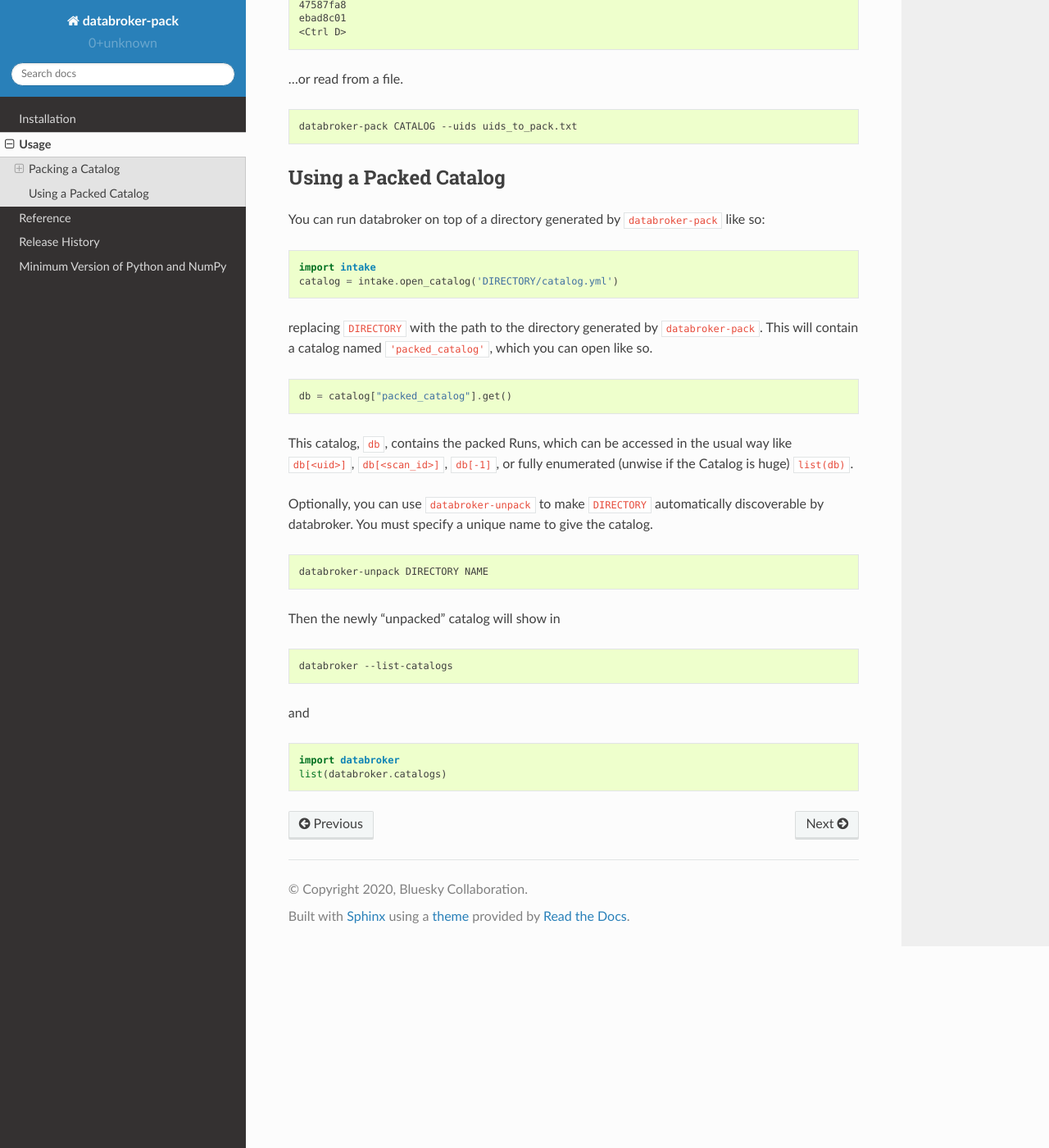
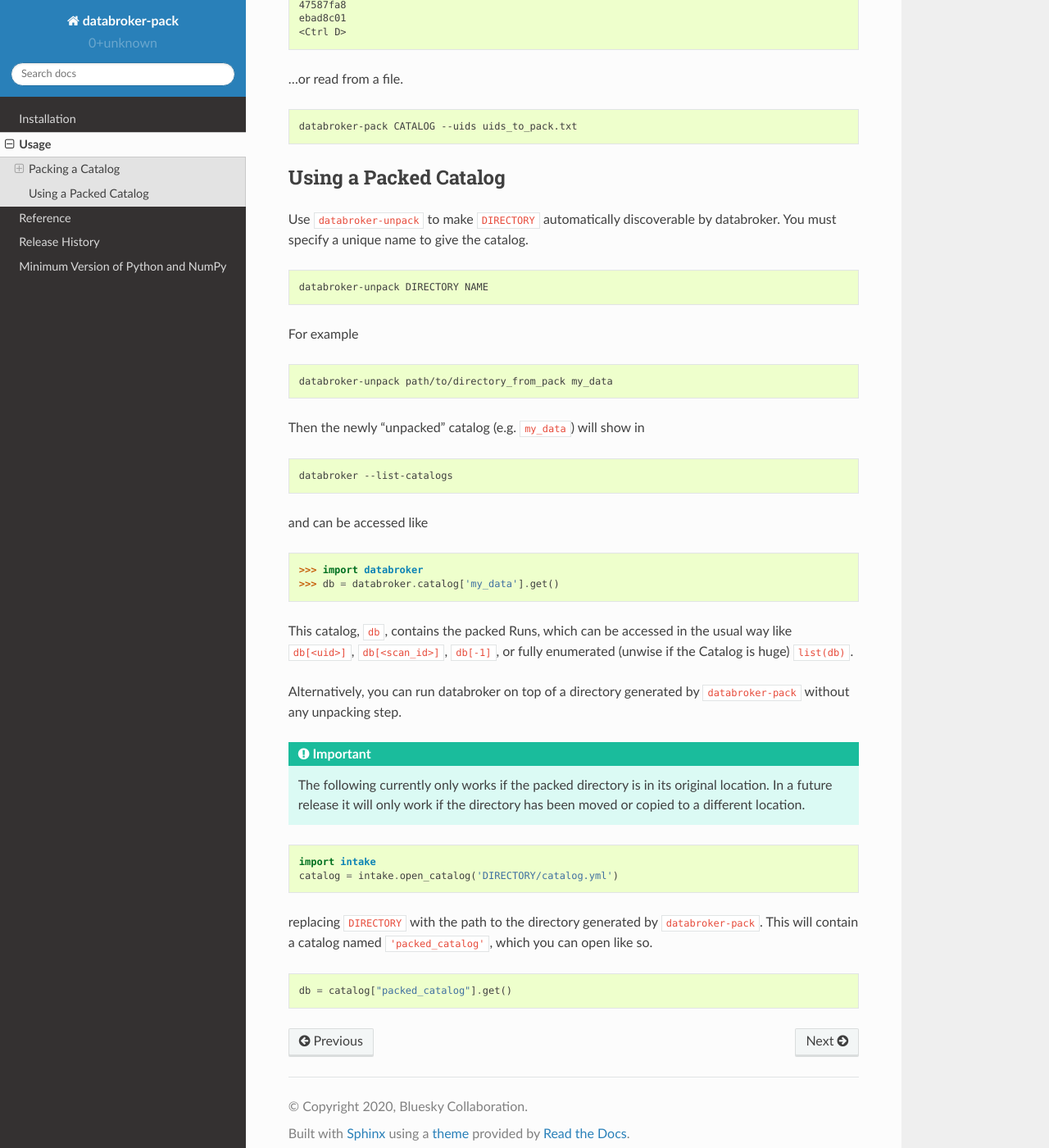
Before and after one commit to bluesky/databroker-pack, a Sphinx documentation site: the page built from docs/source/usage.rst, in a window 1280 px wide and 1400 px high, scrolled down 1638 px. Shown: the whole window at 82% size. Built offline with Sphinx 7.4.7 and the Read the Docs theme 2.0.0, drawn with Linux system fonts in a browser that asks for light colours.

Commit message:
Rework docs again.

```diff
--- a/docs/source/usage.rst
+++ b/docs/source/usage.rst
@@ -93,8 +93,44 @@ characters) entered at the command prompt...
 Using a Packed Catalog
 ----------------------
 
-You can run databroker on top of a directory generated by ``databroker-pack``
-like so:
+Use ``databroker-unpack`` to make ``DIRECTORY`` automatically discoverable by
+databroker. You must specify a unique name to give the catalog.
+
+.. code:: bash
+
+   databroker-unpack DIRECTORY NAME
+
+For example
+
+.. code:: bash
+
+   databroker-unpack path/to/directory_from_pack my_data
+
+Then the newly "unpacked" catalog (e.g. ``my_data``) will show in
+
+.. code:: bash
+
+   databroker --list-catalogs
+
+and can be accessed like
+
+.. code:: python
+
+   >>> import databroker
+   >>> db = databroker.catalog['my_data'].get()
+
+This catalog, ``db``, contains the packed Runs, which can be accessed in the
+usual way like ``db[<uid>]``, ``db[<scan_id>]``, ``db[-1]``, or fully
+enumerated (unwise if the Catalog is huge) ``list(db)``.
+
+Alternatively, you can run databroker on top of a directory generated by
+``databroker-pack`` without any unpacking step.
+
+.. important::
+
+   The following currently only works if the packed directory is in its
+   original location. In a future release it will only work if the directory
+   has been moved or copied to a different location.
 
 .. code:: python
 
@@ -108,28 +144,3 @@ which you can open like so.
 .. code:: python
 
    db = catalog["packed_catalog"].get()
-
-This catalog, ``db``, contains the packed Runs, which can be accessed in the
-usual way like ``db[<uid>]``, ``db[<scan_id>]``, ``db[-1]``, or fully
-enumerated (unwise if the Catalog is huge) ``list(db)``.
-
-Optionally, you can use ``databroker-unpack`` to make ``DIRECTORY``
-automatically discoverable by databroker. You must specify a unique name to
-give the catalog.
-
-.. code:: bash
-
-   databroker-unpack DIRECTORY NAME
-
-Then the newly "unpacked" catalog will show in
-
-.. code:: bash
-
-   databroker --list-catalogs
-
-and
-
-.. code:: python
-
-   import databroker
-   list(databroker.catalogs)
```
